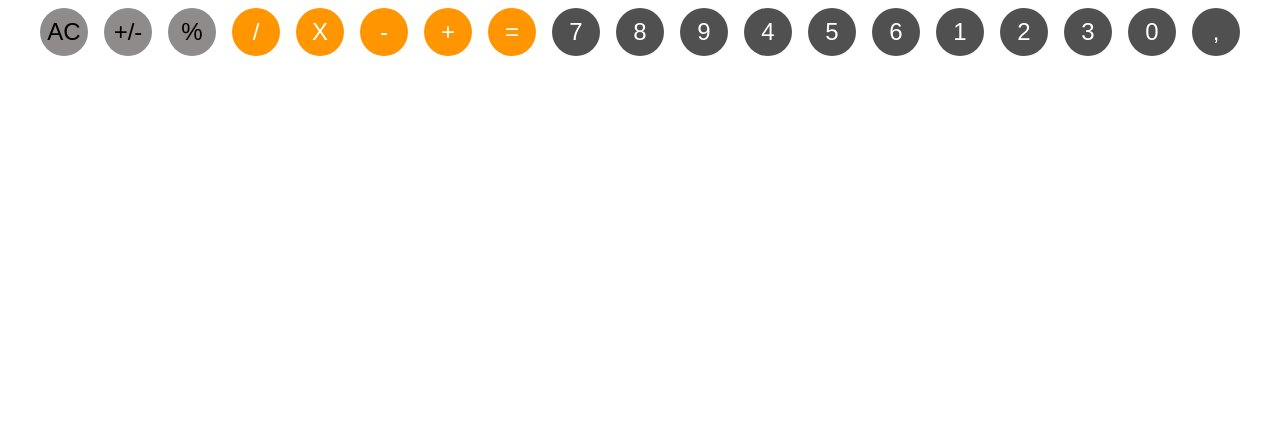
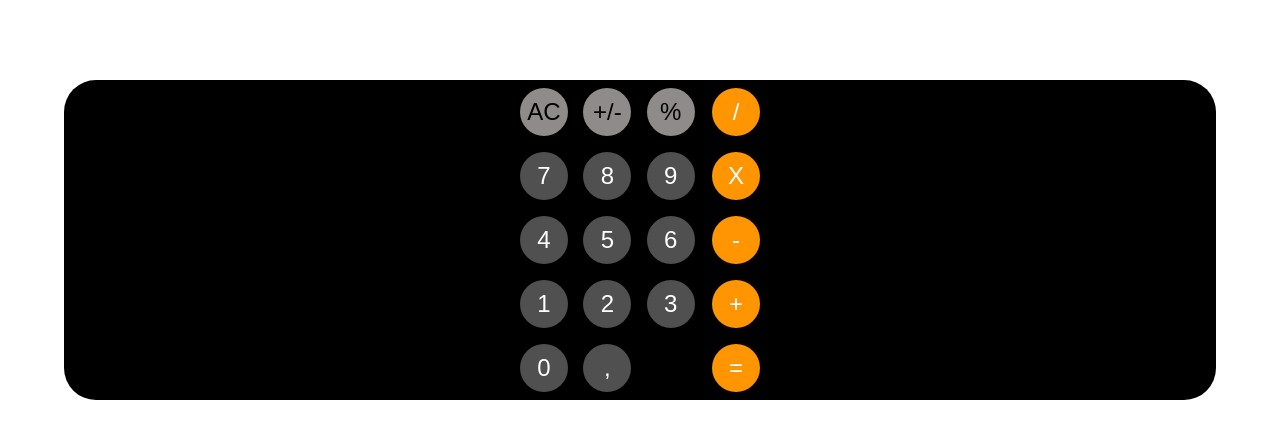
Before and after one commit to AlexandreFerreira97/Calculator, a React (Create React App) app: page / in a window 1280 px wide. Shown: the top 438 px of the page. Built offline with nearby package versions, Linux system fonts and the light colour scheme.

Commit message:
Update Calculadora.jsx

```diff
--- a/src/componentes/Calculadora.jsx
+++ b/src/componentes/Calculadora.jsx
@@ -2,15 +2,11 @@ import React from "./Calculadora.css"
 
 const Calculadora = () => {
     return(
-        <div>
+        <div className="container">
+            <div className="esp">
                 <button className="botaoEsp">AC</button>
                 <button className="botaoEsp">+/-</button>
                 <button className="botaoEsp">%</button>
-            <button className="botaoOp">/</button>
-            <button className="botaoOp" >X</button>
-            <button className="botaoOp">-</button>
-            <button className="botaoOp">+</button>
-            <button className="botaoOp">=</button>
                 <button className="botaoNum">7</button>
                 <button className="botaoNum">8</button>
                 <button className="botaoNum">9</button>
@@ -23,6 +19,15 @@ const Calculadora = () => {
                 <button className="botaoNum">0</button>
                 <button className="botaoNum">,</button>
             </div>
+
+            <div className="op">
+                <button className="botaoOp">/</button>
+                <button className="botaoOp" >X</button>
+                <button className="botaoOp">-</button>
+                <button className="botaoOp">+</button>
+                <button className="botaoOp">=</button>
+            </div>
+        </div>
     )
 }
 
```
Lines whose indentation alone changed are shown as unchanged.
